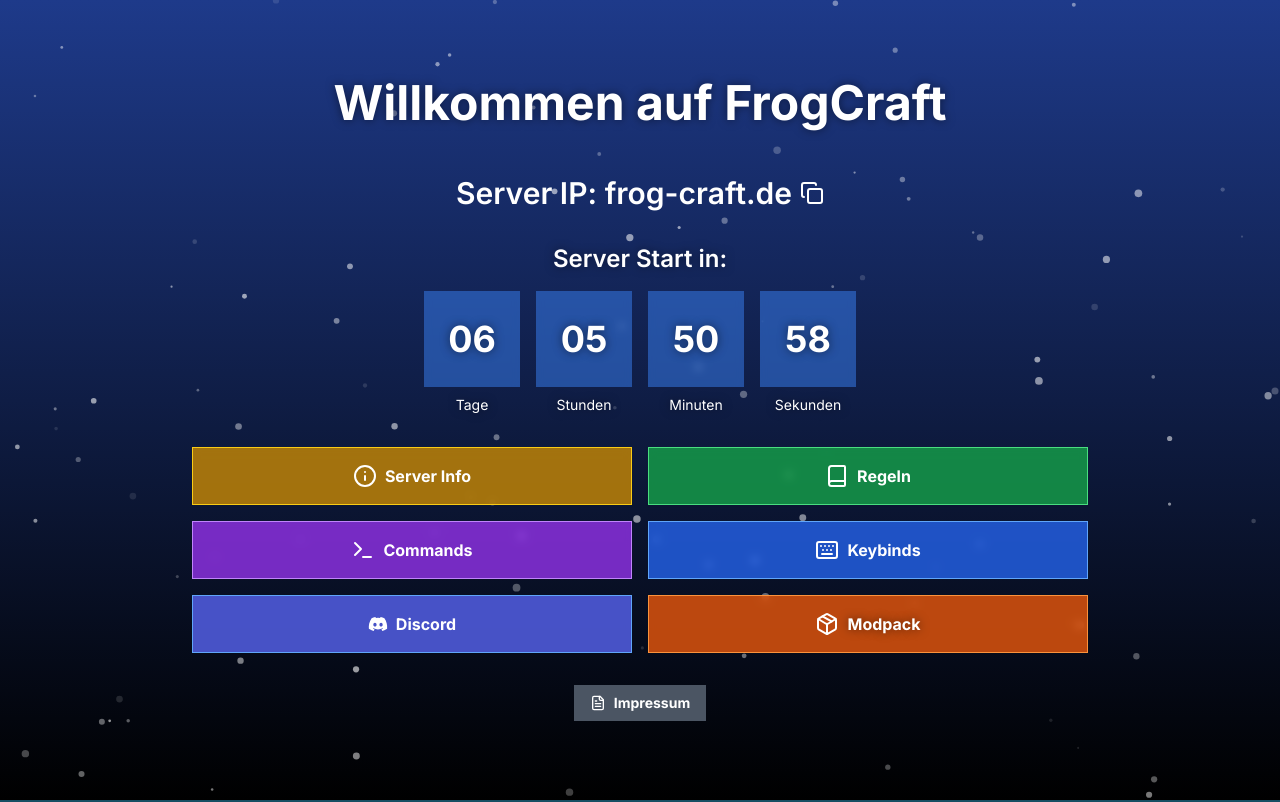
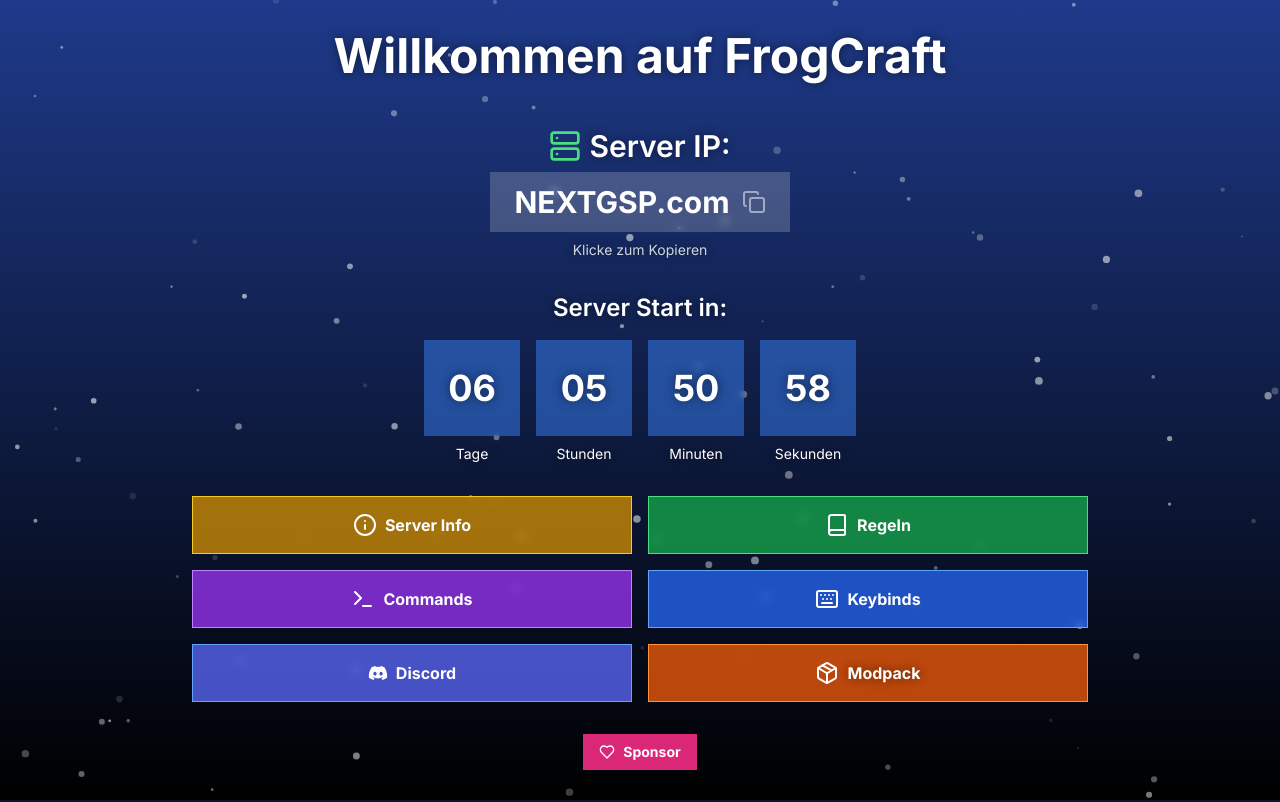
Before and after one commit to philipp939/frogcraft3, a Next.js app: page / in a window 1280 px wide. Built offline with nearby package versions, Linux system fonts and the light colour scheme.

Commit message:
Add files via upload

```diff
--- a/app/components/CopyableIP.tsx
+++ b/app/components/CopyableIP.tsx
@@ -1,26 +1,38 @@
 "use client"
 
 import { useState } from "react"
-import { Check, Copy } from "lucide-react"
+import { Check, Copy, Server } from "lucide-react"
 
 export default function CopyableIP() {
   const [copied, setCopied] = useState(false)
-  const ip = "frog-craft.de"
+  const displayIp = "NEXTGSP.com"
+  const copyIp = "host1.nextgsp.com:25500"
 
   const copyToClipboard = () => {
-    navigator.clipboard.writeText(ip).then(() => {
+    navigator.clipboard.writeText(copyIp).then(() => {
       setCopied(true)
       setTimeout(() => setCopied(false), 2000)
     })
   }
 
   return (
-    <button
-      onClick={copyToClipboard}
-      className="text-xl sm:text-2xl md:text-3xl font-semibold mb-4 text-white hover:text-gray-200 transition-colors duration-300 flex items-center gap-2 flex-wrap justify-center"
-    >
-      <span>Server IP: {ip}</span>
-      {copied ? <Check className="w-6 h-6 text-green-500" /> : <Copy className="w-6 h-6" />}
-    </button>
+    <div className="flex flex-col items-center gap-2">
+      <div className="flex items-center gap-2 text-xl sm:text-2xl md:text-3xl font-semibold text-white">
+        <Server className="w-8 h-8 text-green-400" />
+        <span>Server IP:</span>
+      </div>
+      <button
+        onClick={copyToClipboard}
+        className="group flex items-center gap-3 px-6 py-3 bg-opacity-20 bg-white backdrop-blur-sm rounded-lg hover:bg-opacity-30 transition-all duration-300"
+      >
+        <span className="text-xl sm:text-2xl md:text-3xl font-bold text-white">{displayIp}</span>
+        {copied ? (
+          <Check className="w-6 h-6 text-green-500" />
+        ) : (
+          <Copy className="w-6 h-6 text-white opacity-50 group-hover:opacity-100 transition-opacity duration-300" />
+        )}
+      </button>
+      <span className="text-sm text-gray-300">Klicke zum Kopieren</span>
+    </div>
   )
 }
--- /dev/null
+++ b/app/components/SponsorButton.tsx
@@ -0,0 +1,19 @@
+"use client"
+
+import { Heart } from "lucide-react"
+
+export default function SponsorButton() {
+  const handleClick = () => {
+    window.open("https://discord.gg/Y2hyNvuHUm", "_blank")
+  }
+
+  return (
+    <button
+      onClick={handleClick}
+      className="inline-flex items-center justify-center bg-pink-600 hover:bg-pink-700 text-white font-bold py-2 px-4 rounded-lg transition-all duration-300 text-sm"
+    >
+      <Heart className="mr-2 h-4 w-4" />
+      Sponsor
+    </button>
+  )
+}
--- a/app/page.tsx
+++ b/app/page.tsx
@@ -2,7 +2,7 @@ import FuturisticBackground from "./components/FuturisticBackground"
 import CopyableIP from "./components/CopyableIP"
 import Countdown from "./components/Countdown"
 import ButtonGrid from "./components/ButtonGrid"
-import Impressum from "./components/Impressum"
+import SponsorButton from "./components/SponsorButton"
 
 export default function Home() {
   return (
@@ -17,7 +17,7 @@ export default function Home() {
           <ButtonGrid />
         </div>
         <div className="mt-8">
-          <Impressum />
+          <SponsorButton />
         </div>
       </div>
     </main>
```
